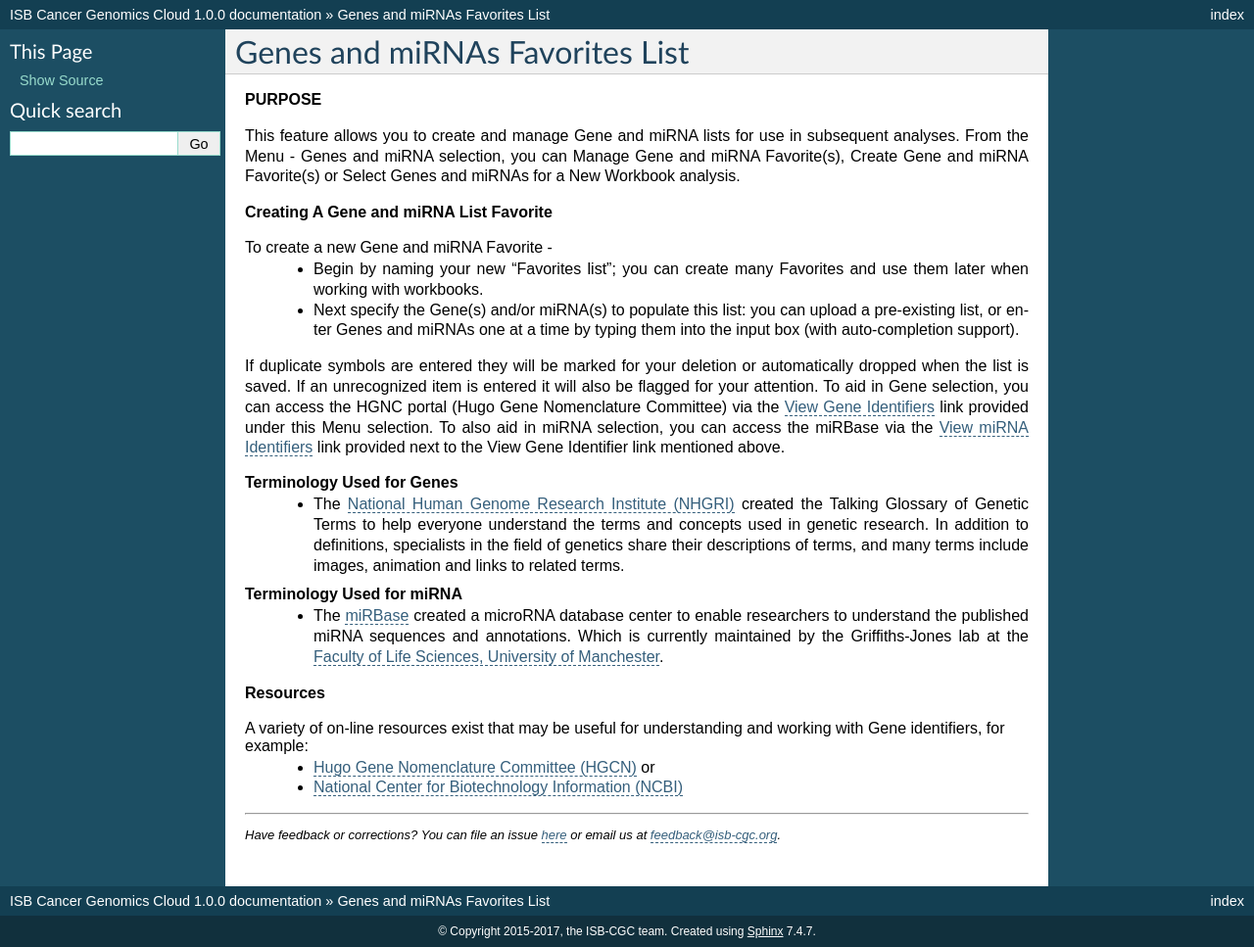
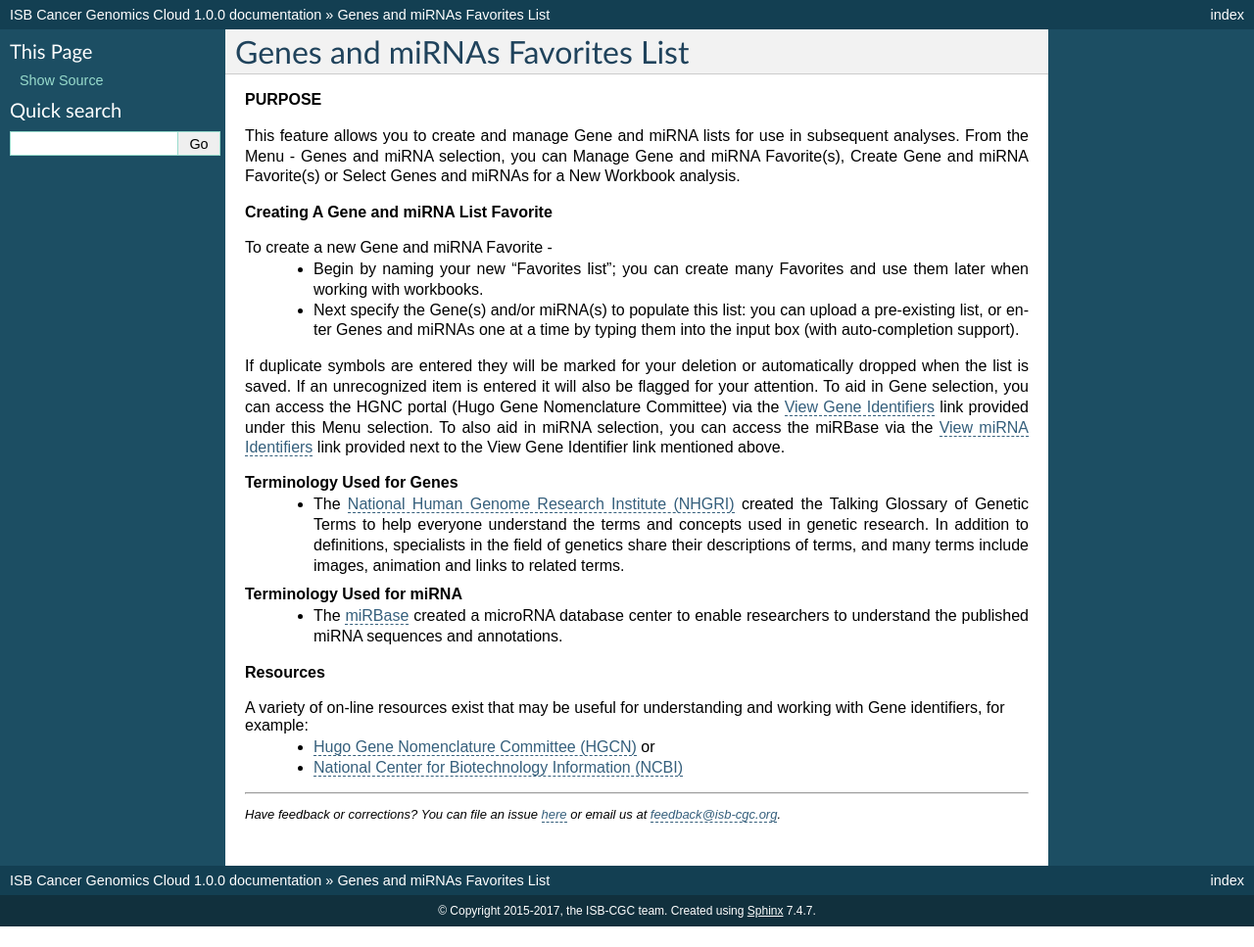
Before and after one commit to isb-cgc/readthedocs, a Sphinx documentation site: the page built from docs/source/sections/webapp/Gene-and-miRNA-Favorites.rst, in a window 1280 px wide and 967 px high. Shown: the whole window at 98% size. Built offline with Sphinx 7.4.7, drawn with Linux system fonts in a browser that asks for light colours; pages that are not in the unit, such as notebooks, are missing from menus.

Commit message:
removed sentence citing manchester U

```diff
--- a/docs/source/sections/webapp/Gene-and-miRNA-Favorites.rst
+++ b/docs/source/sections/webapp/Gene-and-miRNA-Favorites.rst
@@ -23,7 +23,7 @@ To also aid in miRNA selection, you can access the miRBase via the `View miRNA I
   * The `National Human Genome Research Institute (NHGRI) <http://www.genome.gov/glossary/index.cfm>`_ created the Talking Glossary of Genetic Terms to help everyone understand the terms and concepts used in genetic research.  In addition to definitions, specialists in the field of genetics share their descriptions of terms, and many terms include images, animation and links to related terms.
 
 **Terminology Used for miRNA**
-  * The `miRBase <http://www.mirbase.org/index.shtml>`_ created a microRNA database center to enable researchers to understand the published miRNA sequences and annotations.  Which is currently maintained by the Griffiths-Jones lab at the `Faculty of Life Sciences, University of Manchester <https://www.bmh.manchester.ac.uk/>`_.
+  * The `miRBase <http://www.mirbase.org/index.shtml>`_ created a microRNA database center to enable researchers to understand the published miRNA sequences and annotations.
 
 
 **Resources**
```
